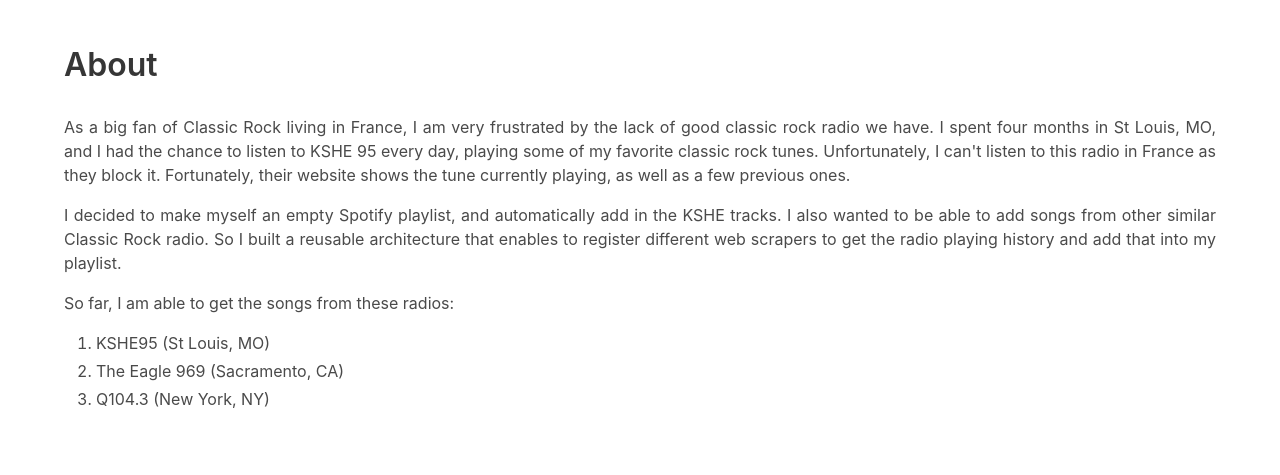
After one commit to ericdaat/webradio-to-spotify, a Flask app: page /web/about in a window 1280 px wide. The commit adds this page. Shown: the part 694-1169 px from the top of the page. Run offline with Flask 2, Linux system fonts and the light colour scheme; parts of the project's set-up code (start-up, migrations or seed data) failed here and were passed over; some libraries are stand-ins or nearby versions.

Commit message:
about page

```diff
--- /dev/null
+++ b/src/application/static/styles/style.css
@@ -0,0 +1,4 @@
+.has-bg-img {
+    background: url('../images/cover.jpg')center center;
+    background-size:cover;
+}
--- /dev/null
+++ b/src/application/templates/about.html
@@ -0,0 +1,57 @@
+{% extends 'base.html' %}
+
+{% block title %} Home {% endblock %}
+
+{% block body %}
+
+<section class="hero is-large has-bg-img">
+    <div class="hero-body">
+        <div class="container">
+        <p class="title has-text-white">
+            Web Radio to Spotify
+        </p>
+        <p class="subtitle has-text-white">
+            A web application to feed your Spotify playlists.
+        </p>
+        </div>
+    </div>
+</section>
+
+<section class="section has-background-white">
+    <div class="container has-text-justified">
+        <div class="content">
+            <p class="title">About</p>
+
+            <p>
+                As a big fan of Classic Rock living in France, I am very frustrated
+                by the lack of good classic rock radio we have. I spent four months
+                in St Louis, MO, and I had the chance to listen to KSHE 95 every
+                day, playing some of my favorite classic rock tunes. Unfortunately,
+                I can't listen to this radio in France as they block it.
+                Fortunately, their website shows the tune currently playing,
+                as well as a few previous ones.
+            </p>
+
+            <p>
+                I decided to make myself an empty Spotify playlist, and
+                automatically add in the KSHE tracks. I also wanted to be able
+                to add songs from other similar Classic Rock radio. So I built
+                a reusable architecture that enables to register different web
+                scrapers to get the radio playing history and add that into
+                my playlist.
+            </p>
+
+            <p>
+                So far, I am able to get the songs from these radios:
+
+                <ol type="1">
+                    <li>KSHE95 (St Louis, MO)</li>
+                    <li>The Eagle 969 (Sacramento, CA)</li>
+                    <li>Q104.3 (New York, NY)</li>
+                </ol>
+            </p>
+        </div>
+    </div>
+</section>
+
+{% endblock %}
--- a/src/application/templates/base.html
+++ b/src/application/templates/base.html
@@ -8,13 +8,16 @@
     <!-- Bulma -->
     <link rel="stylesheet" href="https://cdnjs.cloudflare.com/ajax/libs/bulma/0.7.5/css/bulma.min.css">
     <script defer src="https://use.fontawesome.com/releases/v5.3.1/js/all.js"></script>
+
+    <!-- Custom CSS -->
+    <link rel="stylesheet" href="{{url_for('static', filename='styles/style.css')}}">
 </head>
 
 <content>
     <title>Webradio to Spotify - {% block title %}{% endblock %}</title>
 
     <body>
-        <nav class="navbar has-background-light" role="navigation" aria-label="main navigation">
+        <nav class="navbar has-background-white" role="navigation" aria-label="main navigation">
             <div class="navbar-brand">
                 <a class="navbar-item" href="{{ url_for('web.index') }}">
                     Webradio to Spotify
--- a/src/application/web.py
+++ b/src/application/web.py
@@ -9,6 +9,11 @@
 @bp.route('/')
 def index():
     return render_template("index.html")
+
+
+@bp.route('/about')
+def about():
+    return render_template("about.html")
 
 
 @bp.route('/auth')
```
Also changed, not shown: 1 other file.
